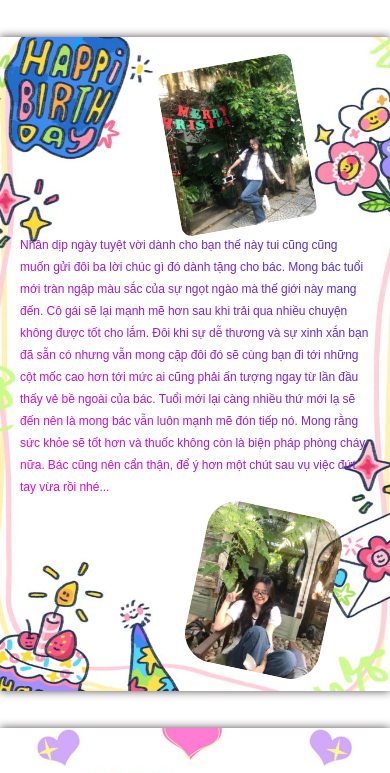
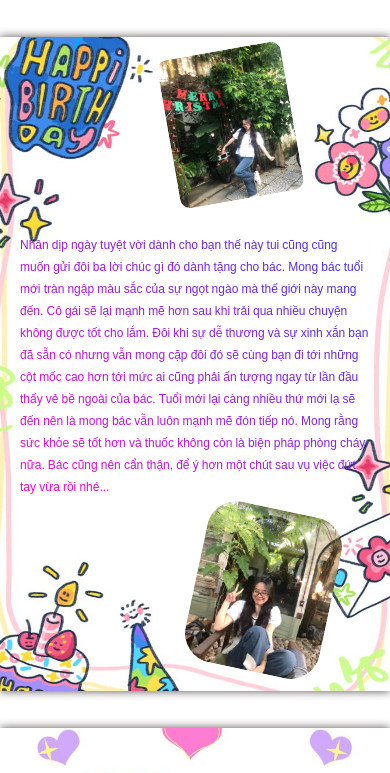
Before and after one commit to vancuong1808/hpd-2, a plain HTML site: page index.html in a window 390 px wide. Shown: the top 773 px of the page. Drawn offline with Linux system fonts and the light colour scheme.

Commit message:
after fix pic-2

```diff
--- a/asset/repo.css
+++ b/asset/repo.css
@@ -386,10 +386,10 @@
     }
     .pic-2 {
         position: absolute;
-        top: 4%;
+        top: 2%;
         left: 43%;
-        width: 35%;
-        height: 25%;
+        width: 32%;
+        height: 23%;
         border-radius: 10px;
         border: 0px;
         transform: rotateZ(-10deg);
```
